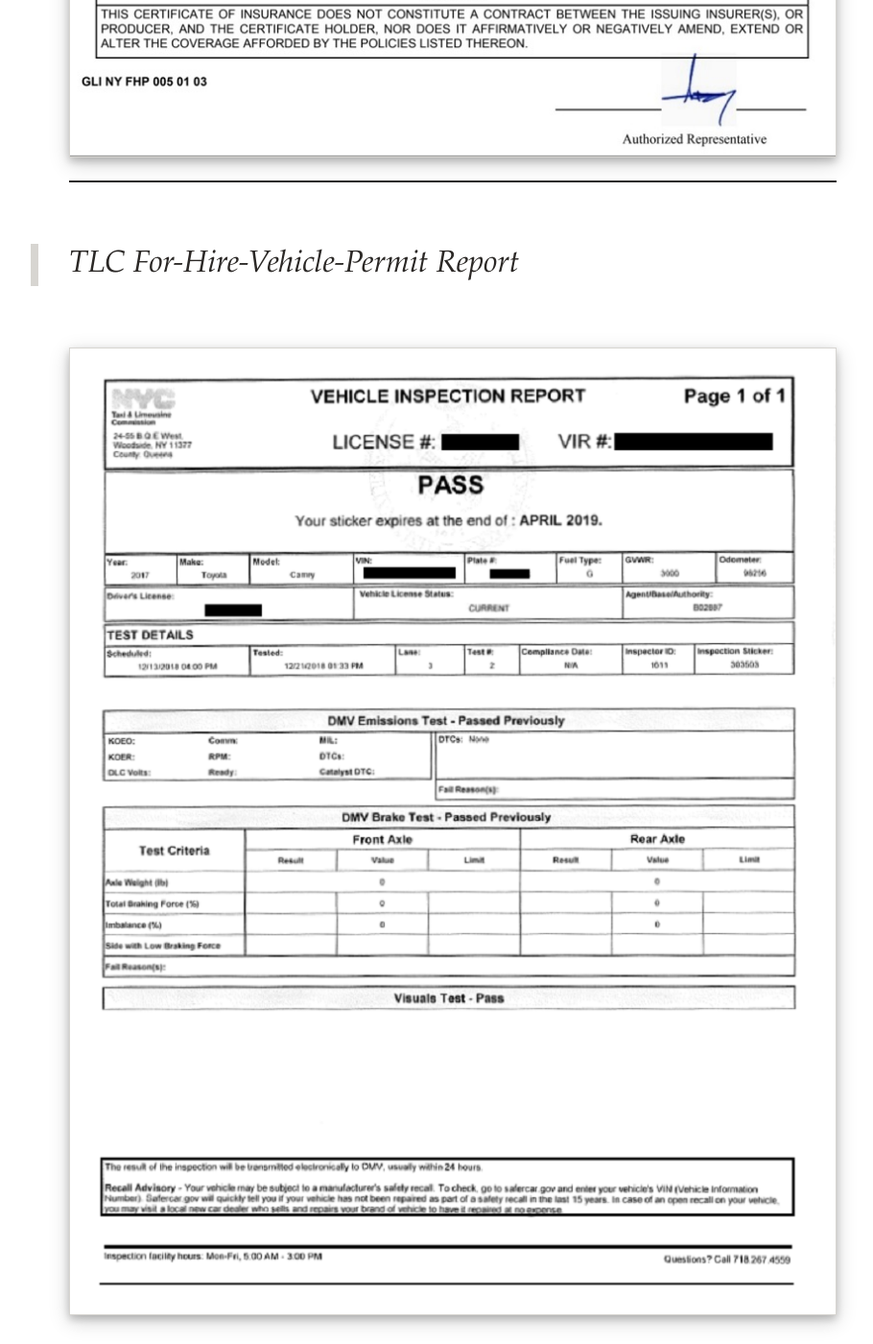
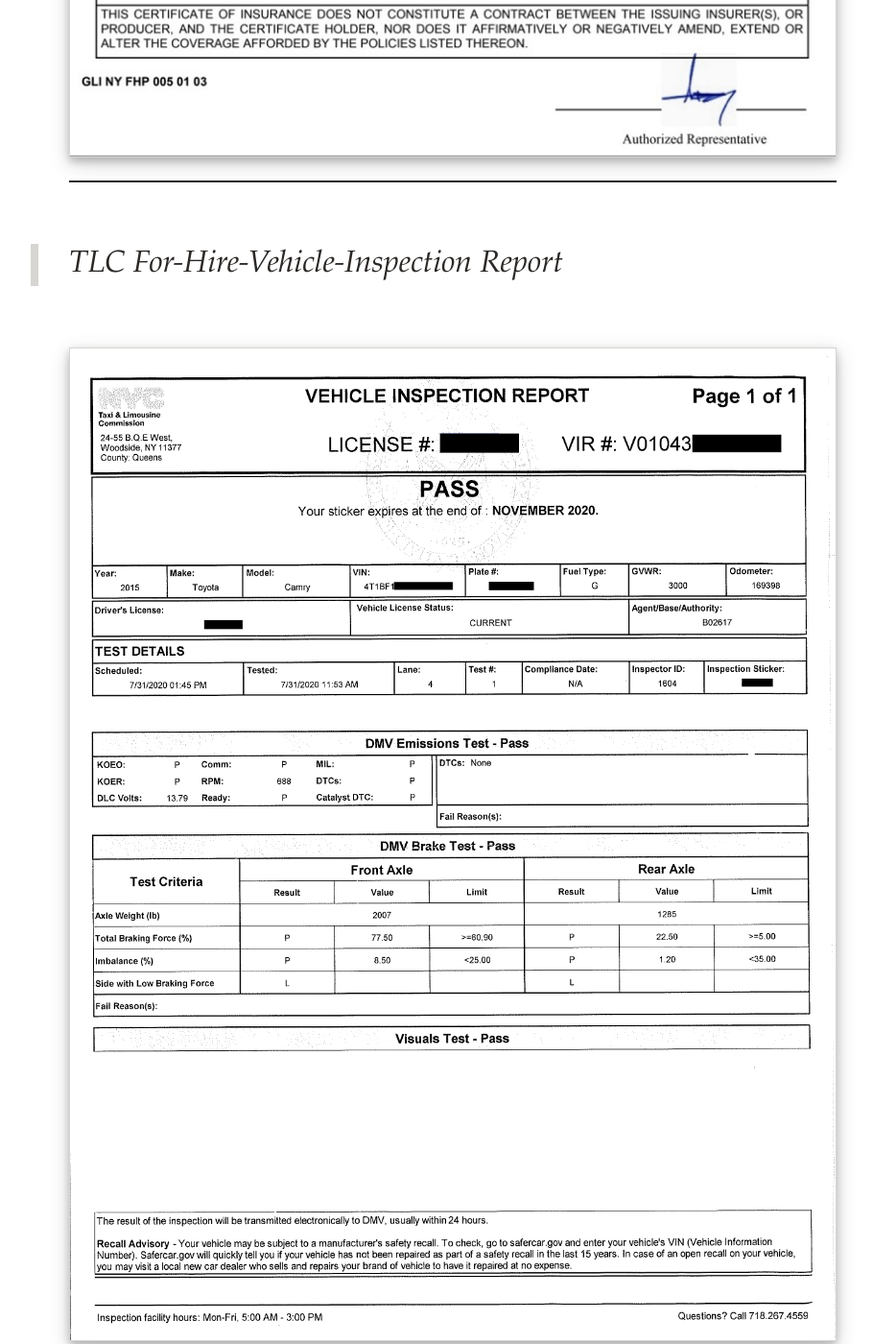
Before and after one commit to brd-blog/info-site, a Jekyll site: the page built from _posts/2020-06-23-required-documents.md, in a window 1280 px wide and 1400 px high, scrolled down 6091 px. Shown: the whole window at 96% size, without its empty margins (168-1078 px from the left). Built offline with Jekyll 4.4.1, drawn with Linux system fonts in a browser that asks for light colours; nearby versions of some CDN libraries; emoji names are drawn with the system emoji font; some of the changed text lies outside the part shown.

Commit message:
Fixed form bug & fhv img

```diff
--- a/_includes/form.html
+++ b/_includes/form.html
@@ -1,18 +1,19 @@
 <div class="container mx-auto clearfix mt-2 mt-lg-4 px-2">
   <div class="form-group">
     <form id="gform" name="gform" target="hidden_iframe" onsubmit="submitted=true;" action="https://docs.google.com/forms/u/3/d/e/1FAIpQLSeaHZ2zYQfLG55xy9PTKcpdqnDEBjZKILeuS7IljCB1tkzaLA/formResponse" method="post">
+    <!-- <form action="https://docs.google.com/forms/u/3/d/e/1FAIpQLSeaHZ2zYQfLG55xy9PTKcpdqnDEBjZKILeuS7IljCB1tkzaLA/formResponse" target="_self" method="POST" id="mG61Hd" jsmodel="TOfxwf Q91hve" data-response="%.@.[]]" data-first-entry="0" data-last-entry="5" data-is-first-page="true"> -->
       <label>Your Name:</label>
-      <input class="form-control" type="text" name="entry.1781500597" id="entry.1781500597" placeholder="Your name" />
+      <input class="form-control" type="text" name="entry.1781500597" placeholder="Your name" />
       <label>Your Number:</label>
-      <input class="form-control" type="text" id="entry.297979220" name="entry.297979220" placeholder="718-384-8000">
+      <input class="form-control" type="text" name="entry.297979220" placeholder="718-384-8000">
       <label>Your Email:</label>
-      <input class="form-control" type="email" name="entry.1640447617" id="entry.1640447617" placeholder="Your email" />
+      <input class="form-control" type="email" name="entry.1640447617" placeholder="Your email" />
       <label>Comments:</label>
-      <textarea class="form-control" type="text" name="entry.1078004677" id="entry.1078004677" placeholder="Your message"></textarea>
+      <textarea class="form-control" type="text" name="entry.1078004677" placeholder="Your message"></textarea>
       <label>Mobile operating system:</label><br>
-      <input type="radio" id="entry.2040870261" name="entry.2040870261" value="ios">
+      <input type="radio" name="entry.2040870261" value="IOS">
       <label>IOS</label><br>
-      <input type="radio" id="entry.2040870261" name="entry.2040870261" value="android">
+      <input type="radio" name="entry.2040870261" value="Android">
       <label>Andriod</label><br>
       <hr>
       <input class="btn btn-primary" type="submit" value="submit"/>
--- a/_posts/2020-06-23-required-documents.md
+++ b/_posts/2020-06-23-required-documents.md
@@ -64,11 +64,11 @@ _[`** Click here for more info on Congestion Surcharge **`](https://www1.nyc.gov
 
 ---
 
-> TLC For-Hire-Vehicle-Permit Report
+> TLC For-Hire-Vehicle-Inspection Report
 
 ![documents]({{site.baseurl}}/images/fhv.png)
 
-> _Do not send the windshield sticker picture_
+> Windshield sticker picture
 
 ![documents]({{site.baseurl}}/images/fhv-sticker.png)
 
```
Also changed, not shown: images/fhv-sticker.png, images/fhv.png.
